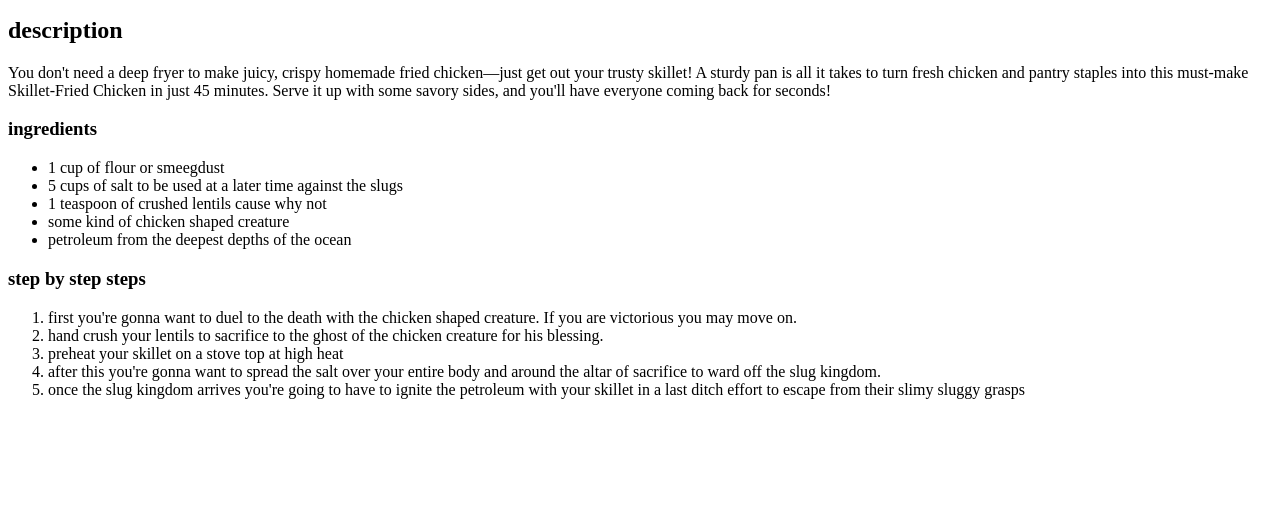
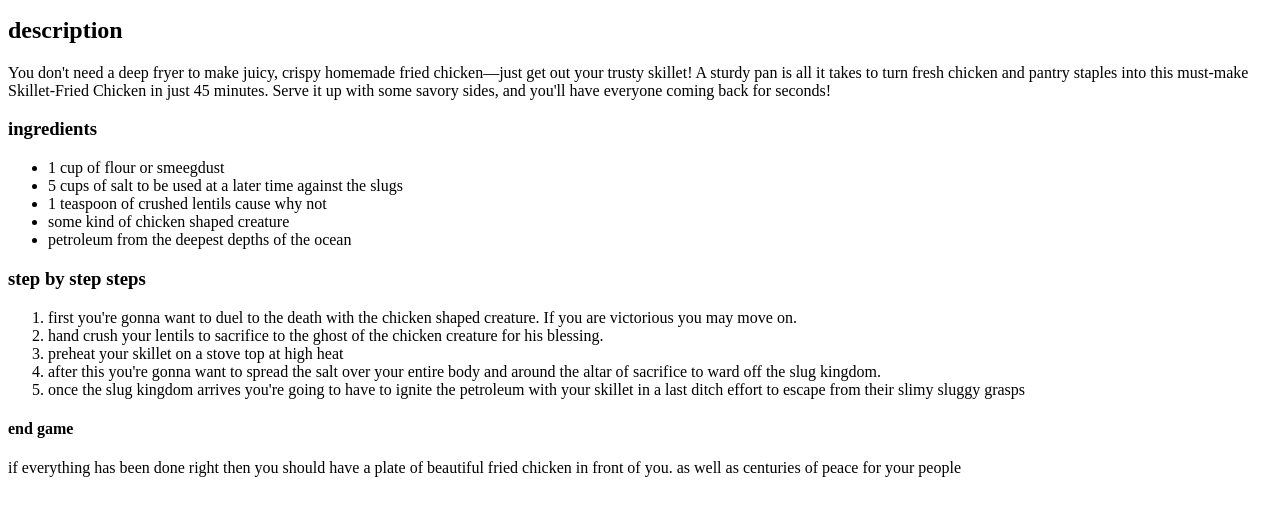
Before and after one commit to tricky99/odin-recipes, a plain HTML site: page recipes/fried-chicken.html in a window 1280 px wide. Shown: the part 101-616 px from the top of the page. Drawn offline with Linux system fonts and the light colour scheme.

Commit message:
end game added

```diff
--- a/recipes/fried-chicken.html
+++ b/recipes/fried-chicken.html
@@ -24,7 +24,6 @@
 
 
     </ul>
-
     <h3>step by step steps</h2>
     <ol>
         <li>first you're gonna want to duel to the death with the chicken shaped creature. If you are victorious you may move on.</li>
@@ -32,12 +31,9 @@
         <li>preheat your skillet on a stove top at high heat</li>
         <li>after this you're gonna want to spread the salt over your entire body and around the altar of sacrifice to ward off the slug kingdom.</li>
         <li>once the slug kingdom arrives you're going to have to ignite the petroleum with your skillet in a last ditch effort to escape from their slimy sluggy grasps</li>
-
-
-
-
     </ol>
-
+    <h4>end game</h4>
+    <P>if everything has been done right then you should have a plate of beautiful fried chicken in front of you. as well as centuries of peace for your people</P>
 
 
 
```
